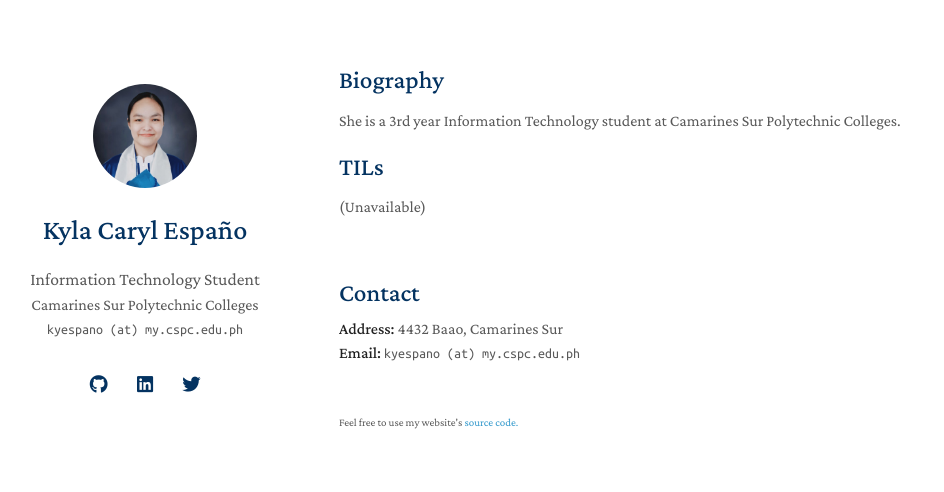
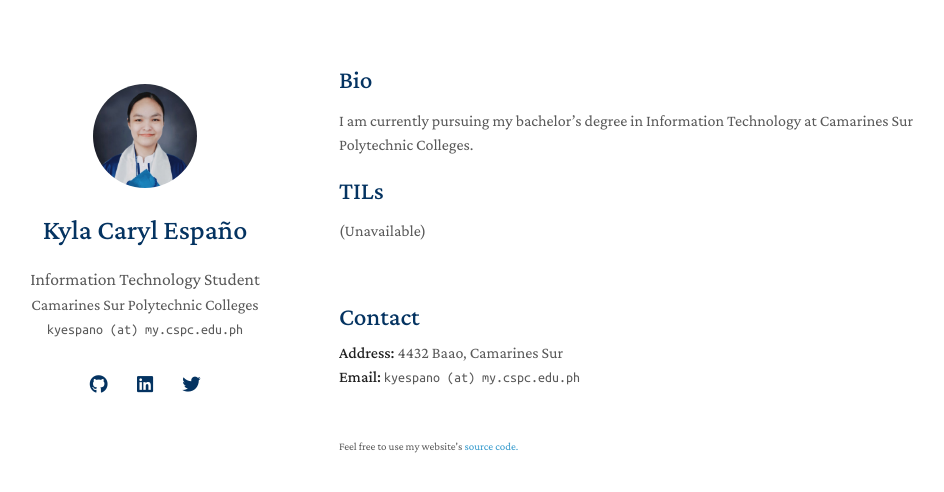
Before and after one commit to kaisunoo/kaisunoo.github.io, a Jekyll site: the page built from index.md, in a window 1280 px wide. Shown: the top 492 px of the page, without its empty margins (131-1075 px from the left). Built offline with Jekyll 4.4.1, drawn with Linux system fonts in a browser that asks for light colours; nearby versions of some CDN libraries; a style sheet for code colours, icons or effects is not loaded; our own code applies the rules of GitHub Pages for plain Markdown files.

Commit message:
Update index.md

```diff
--- a/index.md
+++ b/index.md
@@ -2,9 +2,9 @@
 layout: homepage
 ---
 
-## Biography
+## Bio
 
-She is a 3rd year Information Technology student at Camarines Sur Polytechnic Colleges.
+I am currently pursuing my bachelor's degree in Information Technology at Camarines Sur Polytechnic Colleges.
 
 ## TILs
 
```
